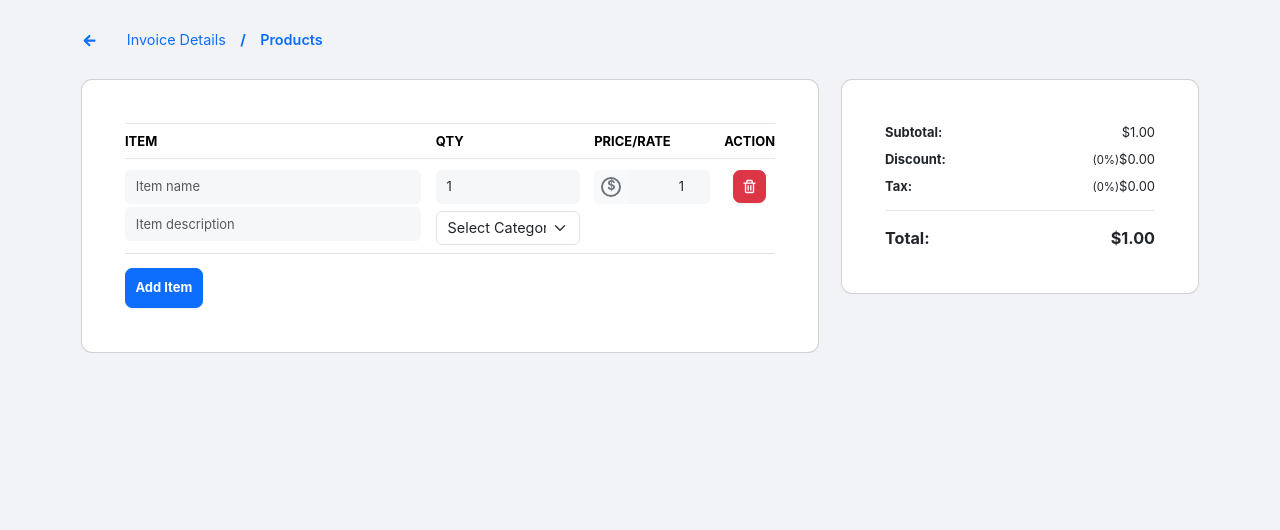
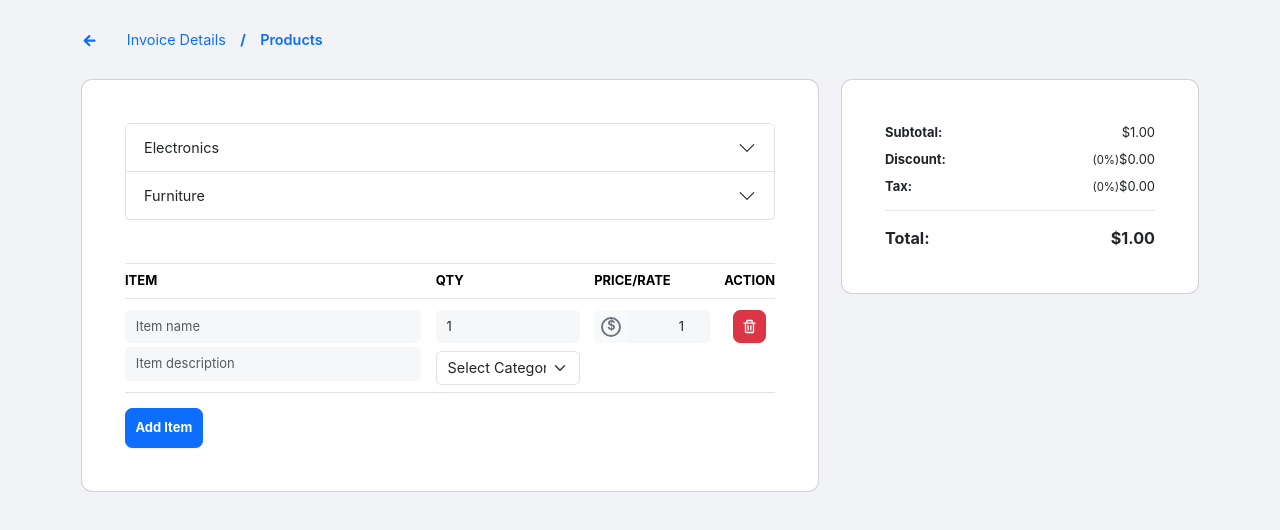
Before and after one commit to nirajbagdi/invoices-manager, a React (Create React App) app: page /new in a window 1280 px wide. Both pictures are taken after a click on the button "Products". Shown: the top 530 px of the page. Built offline with nearby package versions, Linux system fonts and the light colour scheme.

Commit message:
Invoice Items are now within the group

```diff
--- a/src/components/InvoiceForm/InvoiceItem.js
+++ b/src/components/InvoiceForm/InvoiceItem.js
@@ -32,9 +32,11 @@ const InvoiceItem = props => {
 				<tbody>{itemTableJSX}</tbody>
 			</Table>
 
-			<Button className="fw-bold" onClick={props.onRowAdd}>
-				Add Item
-			</Button>
+			{!props.onlyForm && (
+				<Button className="fw-bold" onClick={props.onRowAdd}>
+					Add Item
+				</Button>
+			)}
 		</div>
 	);
 };
--- a/src/components/InvoiceForm/ProductDetails.js
+++ b/src/components/InvoiceForm/ProductDetails.js
@@ -1,17 +1,43 @@
-import { Col, Card } from 'react-bootstrap';
+import { useSelector } from 'react-redux';
+import { Col, Card, Accordion, Button } from 'react-bootstrap';
+import { v4 as uuid } from 'uuid';
+
 import InvoiceItem from './InvoiceItem';
 
-const ProductDetails = ({ invoice, onProductAdd, onProductEdit, onProductDelete }) => (
+const ProductDetails = ({ invoice, onProductAdd, onProductEdit, onProductDelete }) => {
+	const { groups } = useSelector(state => state.invoices);
+
+	return (
 		<>
 			<Col md={8}>
 				<Card className="p-4 p-xl-5 my-3 my-xl-4">
+					<Accordion alwaysOpen>
+						{groups.map(group => (
+							<Accordion.Item key={group} eventKey={group}>
+								<Accordion.Header>{group}</Accordion.Header>
+								<Accordion.Body>
 									<InvoiceItem
-					items={invoice.items}
+										onlyForm
+										items={invoice.items.filter(item => item.group === group)}
 										currency={invoice.currency.split('_')[0]}
 										onRowAdd={onProductAdd}
 										onRowDel={onProductDelete}
 										onItemizedItemEdit={onProductEdit}
 									/>
+								</Accordion.Body>
+							</Accordion.Item>
+						))}
+					</Accordion>
+
+					<div className="mt-5">
+						<InvoiceItem
+							items={invoice.items.filter(item => !item.group)}
+							currency={invoice.currency.split('_')[0]}
+							onRowAdd={onProductAdd}
+							onRowDel={onProductDelete}
+							onItemizedItemEdit={onProductEdit}
+						/>
+					</div>
 				</Card>
 			</Col>
 
@@ -65,5 +91,6 @@ const ProductDetails = ({ invoice, onProductAdd, onProductEdit, onProductDelete
 			</Col>
 		</>
 	);
+};
 
 export default ProductDetails;
```
Lines whose indentation alone changed are shown as unchanged.
